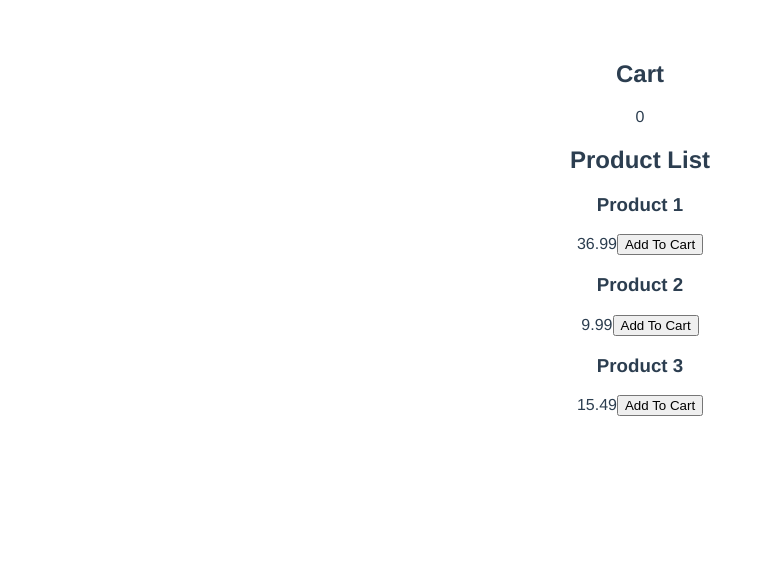
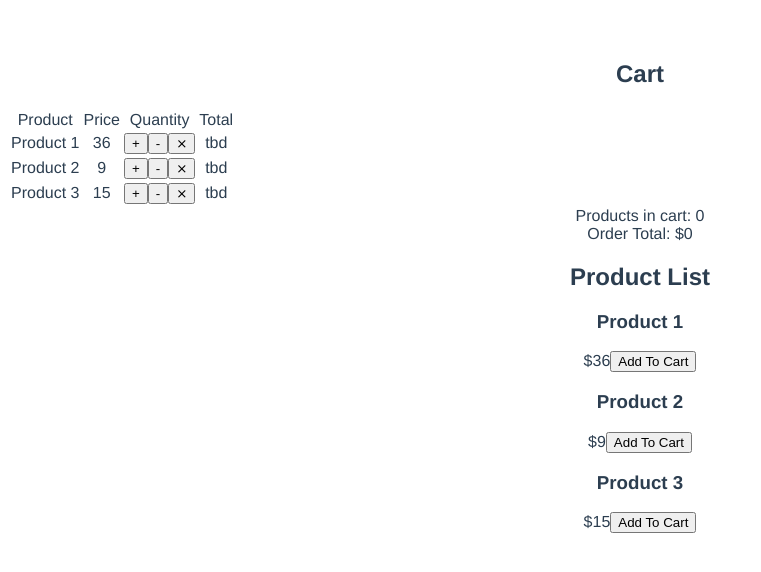
Before and after one commit to dmalshin/vue-cart, a Vue app: page / in a window 1280 px wide. Shown: the top 572 px of the page, without its empty margins (0-761 px from the left). Built offline with nearby package versions, Linux system fonts and the light colour scheme.

Commit message:
Implement basic cart layout and features

```diff
--- a/src/App.vue
+++ b/src/App.vue
@@ -6,7 +6,6 @@
 </template>
 
 <script>
-
 import store from './store'
 import Cart from './components/Cart.vue'
 import ProductList from './components/ProductList.vue'
--- a/src/components/Cart.vue
+++ b/src/components/Cart.vue
@@ -1,16 +1,44 @@
 <template>
   <section class="cart">
     <h2>Cart</h2>
-    {{ total }}
+    <table>
+      <thead>
+        <tr>
+          <td>Product</td>
+          <td>Price</td>
+          <td>Quantity</td>
+          <td>Total</td>
+        </tr>
+      </thead>
+      <tbody>
+        <CartProduct
+          v-bind:key="product.id"
+          v-for="product in this.products"
+          :product="product"
+        ></CartProduct>
+      </tbody>
+    </table>
+    <div>Products in cart: {{ productsInCartCount }}</div>
+    <div>Order Total: ${{ totalCartPrice }}</div>
   </section>
 </template>
 
 <script>
+import CartProduct from './CartProduct.vue';
 export default {
   name: 'Cart',
+  components: {
+    CartProduct
+  },
   computed: {
-    total() {
-      return this.$store.getters.total
+    products() {
+      return this.$store.state.products
+    },
+    productsInCartCount() {
+      return this.$store.getters.productsInCartCount
+    },
+    totalCartPrice() {
+      return this.$store.getters.totalCartPrice
     }
   }
 }
--- /dev/null
+++ b/src/components/CartProduct.vue
@@ -0,0 +1,26 @@
+<template>
+  <tr>
+    <td>{{ this.product.name }}</td>
+    <td>{{ this.product.price }}</td>
+    <td>
+      <button type="button">+</button>
+      <button type="button">-</button>
+      <button type="button">⨯</button>
+    </td>
+    <td>tbd</td>
+  </tr>
+</template>
+
+<script>
+export default {
+  name: 'CartProduct',
+  props: {
+    product: Object
+  },
+  methods: {
+    // add() {
+    //   this.$store.commit('addProduct', this.product.id)
+    // }
+  }
+}
+</script>
--- a/src/components/Product.vue
+++ b/src/components/Product.vue
@@ -2,7 +2,7 @@
   <section class="product">
     <h3>{{ this.product.name }}</h3>
     <div>
-      <span>{{ this.product.price }}</span>
+      <span>${{ this.product.price }}</span>
       <button type="button" @click="add">Add To Cart</button>
     </div>
   </section>
@@ -16,7 +16,7 @@ export default {
   },
   methods: {
     add() {
-      this.$store.commit('addProduct')
+      this.$store.commit('addProduct', this.product.id)
     }
   }
 }
--- a/src/components/ProductList.vue
+++ b/src/components/ProductList.vue
@@ -2,7 +2,7 @@
   <section class="product-list">
     <h2>Product List</h2>
     <Product
-      v-bind:key="product.name"
+      v-bind:key="product.id"
       v-for="product in this.products"
       :product="product"
     >
--- a/src/store/index.js
+++ b/src/store/index.js
@@ -5,30 +5,45 @@ Vue.use(Vuex)
 
 export default new Vuex.Store({
   state: {
-    cart: [],
+    cart: {},
     products: [
       {
+        id: 'product-id-1',
         name: 'Product 1',
-        price: 36.99
+        price: 36
       },
       {
+        id: 'product-id-2',
         name: 'Product 2',
-        price: 9.99
+        price: 9
       },
       {
+        id: 'product-id-3',
         name: 'Product 3',
-        price: 15.49
+        price: 15
       },
     ]
   },
   getters: {
-    total: state => {
-      return state.cart.length
+    productsInCartCount: state => {
+      return Object
+        .keys(state.cart)
+        .reduce((sum, objectId) => sum + state.cart[objectId], 0)
+    },
+    totalCartPrice: state => {
+      return Object.keys(state.cart).reduce((sum, id) => {
+        const product = state.products.find(product => product.id === id)
+        const productTotalSum = state.cart[id] * product.price
+        return sum + productTotalSum
+      }, 0)
     }
   },
   mutations: {
-    addProduct: state => {
-      state.cart.push(1)
+    addProduct: (state, productId) => {
+      state.cart = {
+        ...state.cart,
+        [productId]: state.cart[productId] ? state.cart[productId] + 1 : 1
+      }
     }
   }
 })
```
